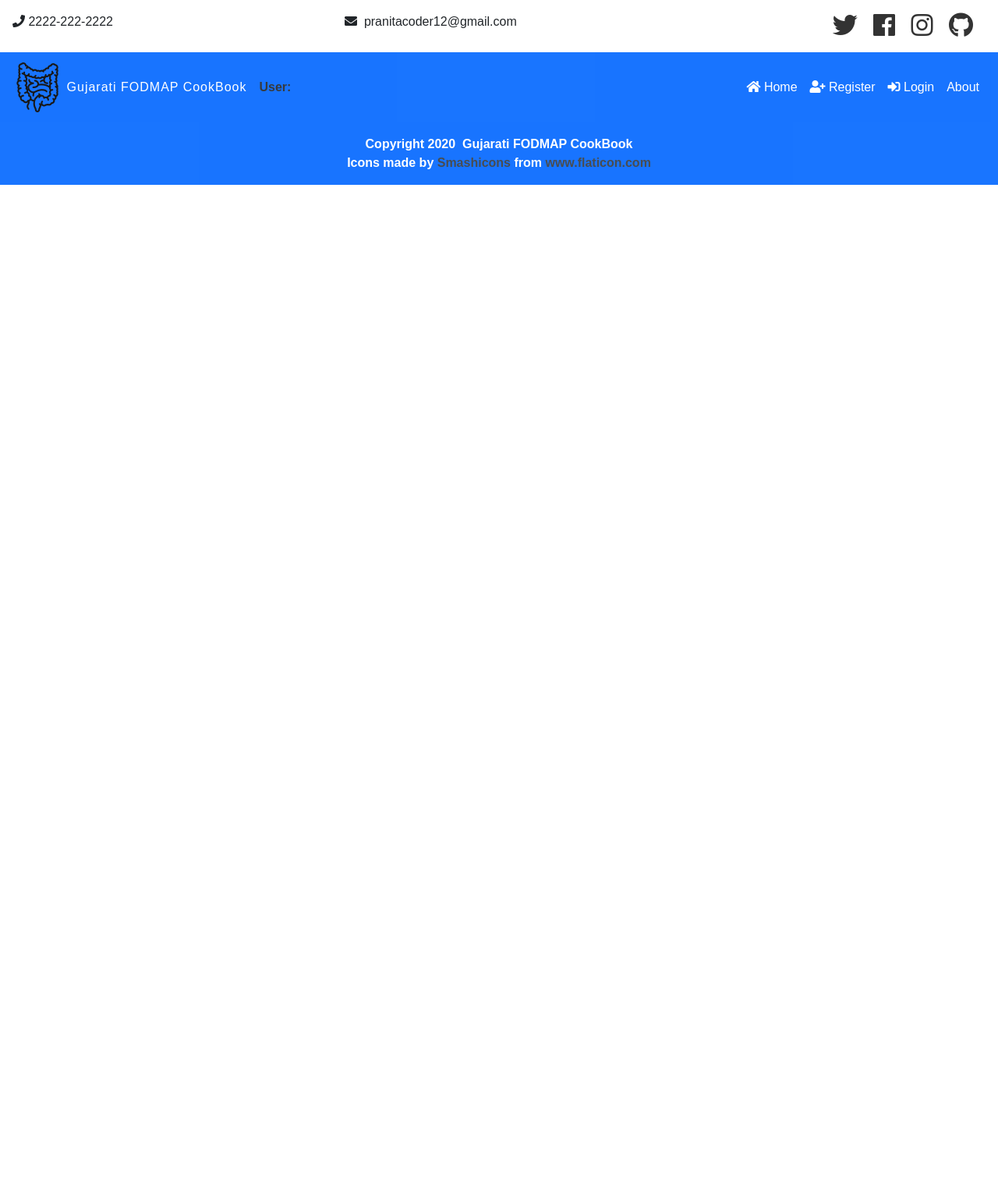
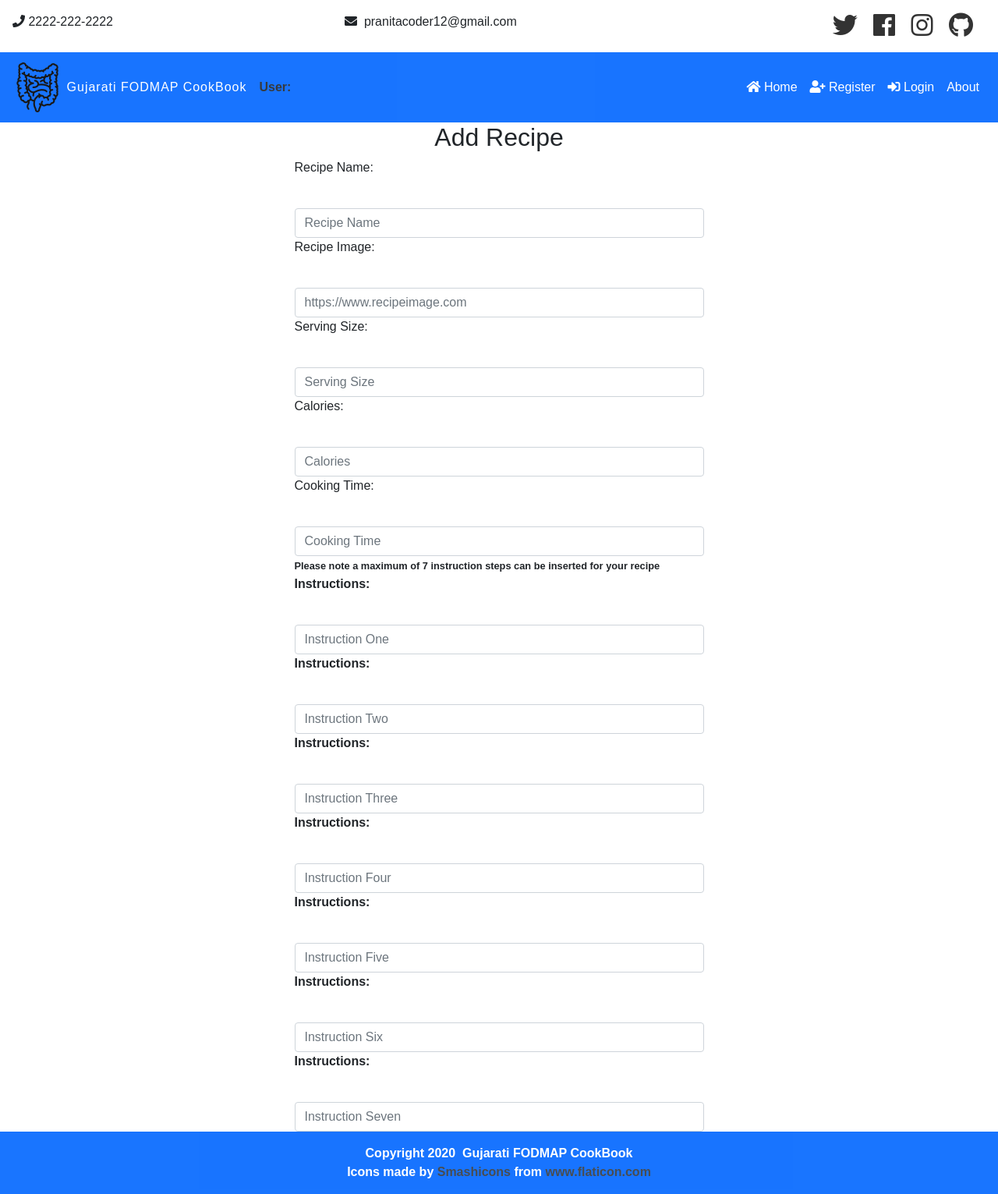
Before and after one commit to pranitastudent/Guju-FODMAP-CookBook, a Python web app: template templates/add_recipe.html in a window 1280 px wide. Shown: the whole page at 78% size. Before the commit the page ends 237 px from the top, so only its background shows below. Run offline with Jinja, Linux system fonts and the light colour scheme; the template is opened without the code that fills it, so the values that code supplies are empty; some libraries are stand-ins or nearby versions.

Commit message:
Added html form markup to add recipe template

```diff
--- a/app.py
+++ b/app.py
@@ -138,7 +138,7 @@ def filterallergens():
 # Add Recipe
 
 @app.route('/create_task', methods = ['GET', 'POST'])
-def insert_task():
+def create_task():
     """
     Only logged in users can
     add recipes
--- a/templates/add_recipe.html
+++ b/templates/add_recipe.html
@@ -1,3 +1,54 @@
 {% extends 'base.html' %}
 {% block content %}
+
+<h2 class="text-center">Add Recipe</h2>
+<div class="row">
+    <div class="container">
+        <div class="col-sm-6 col-xs-12 mx-auto">
+            <form action="{{ url_for('create_task')}}" method="POST" class="add-recipe">
+                <label for="recipe_name">Recipe Name: </label>
+                <input type="text" class="form-control" name="recipe_name" id="recipe_name" placeholder="Recipe Name"
+                    minlength=5 required>
+                <label for="recipe_image">Recipe Image: </label>
+                <input type="text" class="form-control" name="recipe_image" id="recipe_image"
+                    placeholder="https://www.recipeimage.com" minlength=5 required>
+                <label for="serving_size">Serving Size: </label>
+                <input type="number" class="form-control" name="serving_size" id="serving_size"
+                    placeholder="Serving Size" minlength=5 required>
+                <label for="calories">Calories: </label>
+                <input type="number" class="form-control" name="calories" id="calories" placeholder="Calories"
+                    minlength=1 required>
+                <label for="cooking_time">Cooking Time: </label>
+                <input type="number" class="form-control" name="cooking_time" id="cooking_time"
+                    placeholder="Cooking Time" minlength=5 required>
+                <small><strong>Please note a maximum of 7 instruction steps can be inserted for your
+                        recipe<strong></small>
+                <label for="Instrution">Instructions: </label>
+                <input type="text" class="form-control" name="instruction" id="instruction"
+                    placeholder="Instruction One" minlength=8 required>
+                <label for="Instrution">Instructions: </label>
+                <input type="text" class="form-control" name="instruction1" id="instruction1"
+                    placeholder="Instruction Two" minlength=8 required>
+                <label for="Instrution">Instructions: </label>
+                <input type="text" class="form-control" name="instruction2" id="instruction2"
+                    placeholder="Instruction Three" minlength=8 required>
+                <label for="Instrution">Instructions: </label>
+                <input type="text" class="form-control" name="instruction3" id="instruction3"
+                    placeholder="Instruction Four" minlength=8 required>
+                <label for="Instrution">Instructions: </label>
+                <input type="text" class="form-control" name="instruction4" id="instruction4"
+                    placeholder="Instruction Five" minlength=8 required>
+                <label for="Instrution">Instructions: </label>
+                <input type="text" class="form-control" name="instruction5" id="instruction5"
+                    placeholder="Instruction Six" minlength=8 required>
+                <label for="Instrution">Instructions: </label>
+                <input type="text" class="form-control" name="instruction6" id="instruction6"
+                    placeholder="Instruction Seven" minlength=8 required>
+            </form>
+        </div>
+    </div>
+</div>
+
+
+
 {% endblock %}
```
